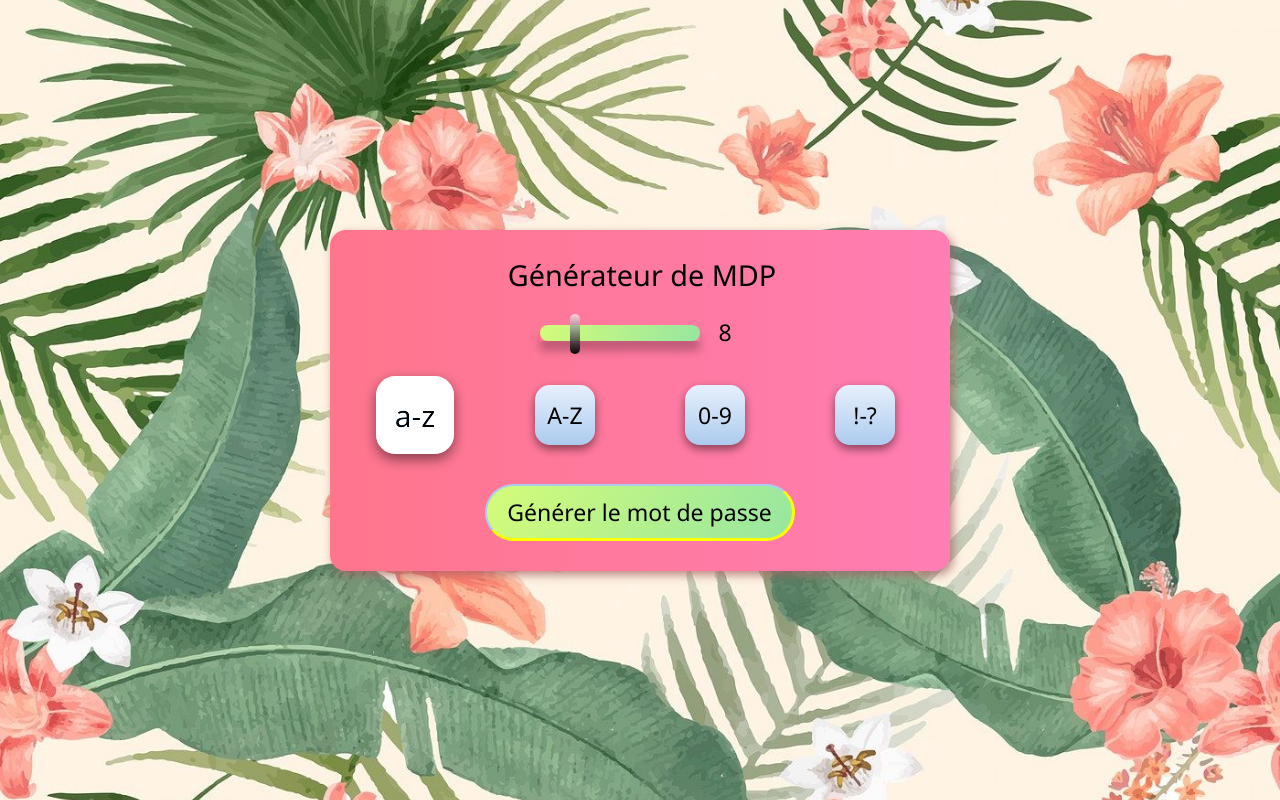
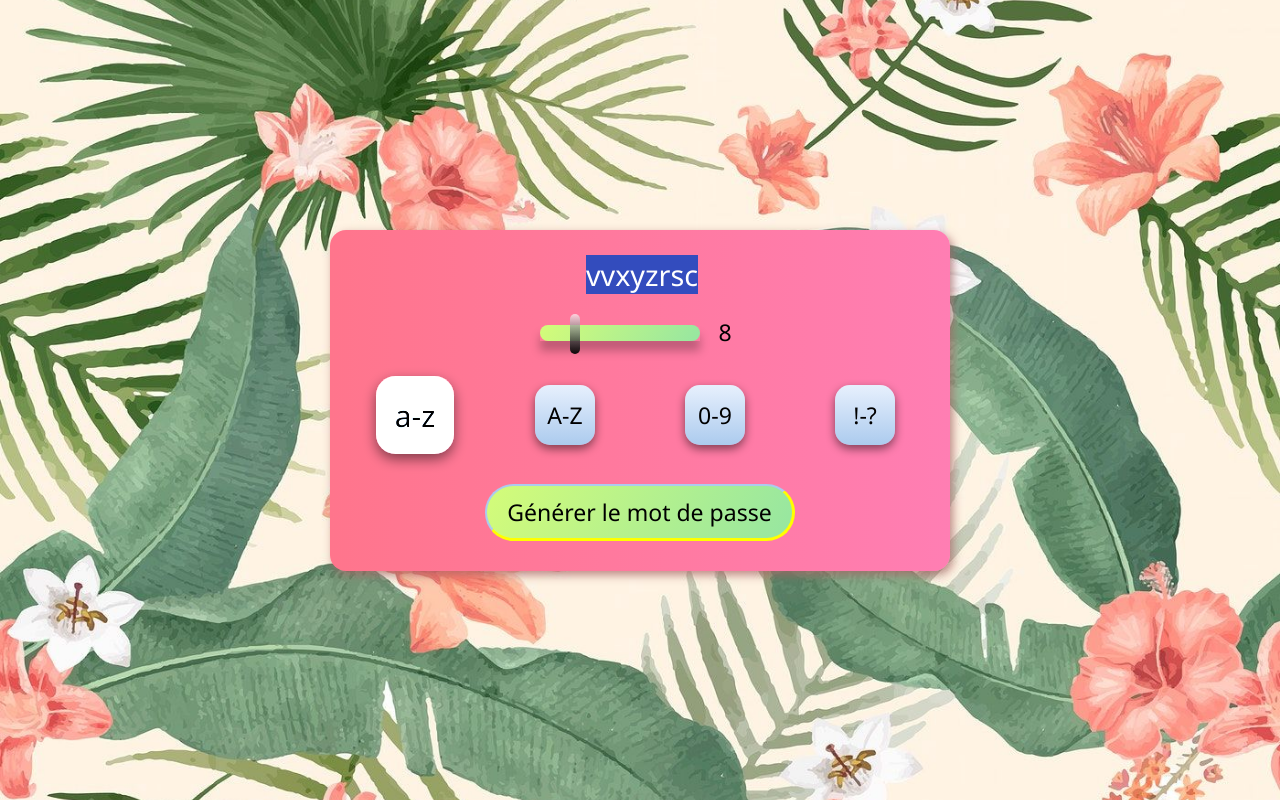
Before and after one commit to ChokDee-Sam/JS_Learning---with_FromScratch, a plain HTML site: page 3_ La Data/password-maker/index.html in a window 1280 px wide. Both pictures are taken after a click on the button "Générer le mot de passe". Drawn offline with Linux system fonts and the light colour scheme.

Commit message:
Commit 19 - Data : Password Maker (JS - 95%)

```diff
--- a/3_ La Data/password-maker/index.html
+++ b/3_ La Data/password-maker/index.html
@@ -43,8 +43,8 @@
                 <input type="checkbox" id="uppercase" />
                 <label for="uppercase">A-Z</label>
 
-                <input type="checkbox" id="number" />
-                <label for="number">0-9</label>
+                <input type="checkbox" id="numbers" />
+                <label for="numbers">0-9</label>
 
                 <input type="checkbox" id="symbols" />
                 <label for="symbols">!-?</label>
--- a/3_ La Data/password-maker/index.js
+++ b/3_ La Data/password-maker/index.js
@@ -0,0 +1,45 @@
+const dataLowercase = "qwertyuiopasdfghjklzxcvbnm";
+const dataUppercase = dataLowercase.toUpperCase();
+const dataNumbers = "0123456789";
+const dataSymbols = `!@#$%^&*()_+{}[];:'"\|<>`;
+//
+// ------------------------------------------------------------
+//
+const rangeValue = document.getElementById("password-length");
+let affichage = document.getElementById("password-output");
+let resultat = [];
+
+//
+// ------------------------------------------------------------
+//
+function generatePassword() {
+    let data = [];
+
+    if (lowercase.checked) data.push(...dataLowercase);
+    if (uppercase.checked) data.push(...dataUppercase);
+    if (numbers.checked) data.push(...dataNumbers);
+    if (symbols.checked) data.push(...dataSymbols);
+
+    if (data.length === 0) {
+        alert("Veuillez selectionnez des critères");
+        return;
+    }
+
+    // console.log(data[Math.floor(Math.random() * data.length)]);
+    // console.log(data);
+
+    for (let i = 0; i < rangeValue.value; i++) {
+        resultat.push(data[Math.floor(Math.random() * data.length)]);
+    }
+    console.log(resultat);
+    console.log(`Le mot de passe est : ${resultat.join("")}`);
+
+    //textContent et innerHTML ne fonctionne pas avec les input et output
+    affichage.value = resultat.join("");
+
+    affichage.select("copy");
+    alert("Le mot de passe a été copié : " + affichage.value);
+    resultat = [];
+}
+
+generateButton.addEventListener("click", generatePassword);
```
